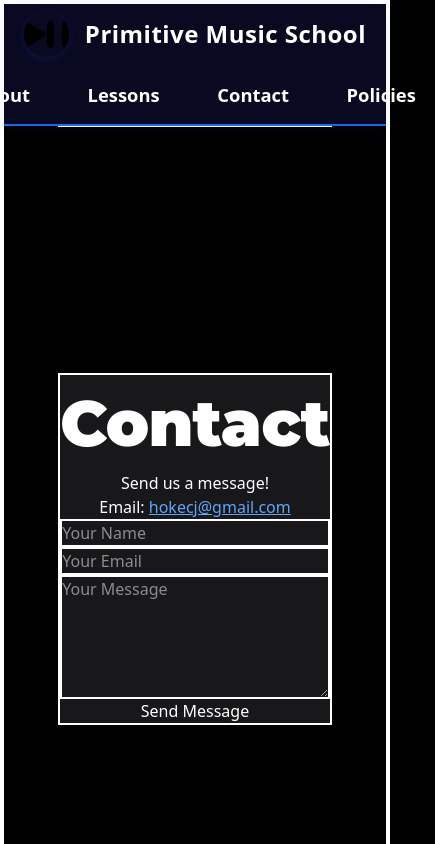
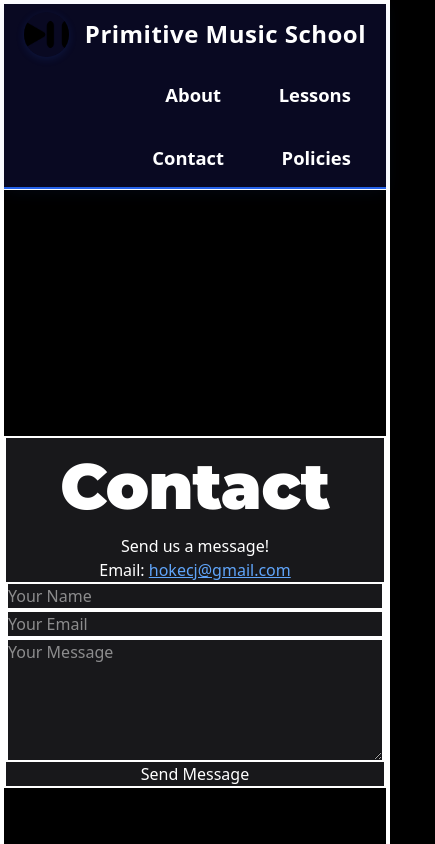
Before and after one commit to PrimitiveJ/musicwebsite2, a React (Vite) app in the folder client/: page /contact in a window 390 px wide. Shown: the top 844 px of the page, 435 px wide, since content can reach past the window. Built offline with nearby package versions, Linux system fonts and the light colour scheme.

Commit message:
made page mobile responsive

```diff
--- a/client/src/components/Layout.jsx
+++ b/client/src/components/Layout.jsx
@@ -1,26 +1,29 @@
 
-import { Outlet, Link } from "react-router-dom"
+
+import { Outlet, Link } from "react-router-dom";
+
 
 
 export default function Layout() {
   return (
     <div className="min-h-screen flex flex-col bg-black text-white border-white border-4">
-      <header className="navbar">
-        <nav className="navbar-inner">
-          <Link to="/" className="navbar-logo">
-            <img src="/music-player-control-button.png" alt="Music Player Button" />
-            Primitive Music School
+      <header className="navbar w-full">
+        <nav className="navbar-inner flex flex-wrap items-center justify-between px-2 sm:px-4 py-2 sm:py-3 w-full">
+          <Link to="/" className="navbar-logo flex items-center gap-2 text-base sm:text-lg font-bold min-w-0 flex-shrink">
+            <img src="/music-player-control-button.png" alt="Music Player Button" className="w-8 h-8 flex-shrink-0" />
+            <span className="truncate">Primitive Music School</span>
           </Link>
-          <div className="navbar-links">
-            <Link to="/about" className="navbar-link">About</Link>
-            <Link to="/lessons" className="navbar-link">Lessons</Link>
-            <Link to="/contact" className="navbar-link">Contact</Link>
-            <Link to="/policies" className="navbar-link">Policies</Link>
+          {/* Always visible nav links, responsive layout */}
+          <div className="navbar-links flex flex-wrap gap-2 sm:gap-4 md:gap-6 w-full justify-end items-center mt-2 sm:mt-0">
+            <Link to="/about" className="navbar-link whitespace-nowrap px-2 py-1 rounded hover:bg-white hover:text-black transition">About</Link>
+            <Link to="/lessons" className="navbar-link whitespace-nowrap px-2 py-1 rounded hover:bg-white hover:text-black transition">Lessons</Link>
+            <Link to="/contact" className="navbar-link whitespace-nowrap px-2 py-1 rounded hover:bg-white hover:text-black transition">Contact</Link>
+            <Link to="/policies" className="navbar-link whitespace-nowrap px-2 py-1 rounded hover:bg-white hover:text-black transition">Policies</Link>
           </div>
         </nav>
       </header>
 
-      <main className="flex-1 max-w-7xl mx-auto p-10 border-y border-white bg-black">
+      <main className="flex-1 max-w-7xl mx-auto p-4 sm:p-10 border-y border-white bg-black w-full">
         <Outlet />
       </main>
 
--- a/client/src/components/LessonTypes.jsx
+++ b/client/src/components/LessonTypes.jsx
@@ -39,22 +39,23 @@ const lessons = [
 import { Link, useNavigate } from "react-router-dom";
 
 
+
 export default function LessonTypes() {
   const navigate = useNavigate();
   return (
-    <section className="py-16 px-4 bg-black w-full flex flex-col items-center justify-center min-h-screen">
+    <section className="py-10 sm:py-16 px-2 sm:px-4 bg-black w-full flex flex-col items-center justify-center min-h-[60vh]">
       <div className="max-w-6xl w-full flex flex-col items-center">
-        <h2 className="text-3xl font-bold text-white mb-10 text-center">Offering Lessons in a variety of disciplines</h2>
-        <div className="lesson-row">
+        <h2 className="text-2xl sm:text-3xl font-bold text-white mb-6 sm:mb-10 text-center">Offering Lessons in a variety of disciplines</h2>
+        <div className="lesson-row grid grid-cols-1 sm:grid-cols-2 md:grid-cols-3 gap-6 w-full">
           {lessons.map(({ title, description }) => (
             <div
               key={title}
-              className="lesson-box"
+              className="lesson-box bg-gray-900 border border-white rounded-lg p-6 flex flex-col items-center shadow hover:scale-105 transition cursor-pointer"
               onClick={() => navigate("/book", { state: { lessonType: title } })}
             >
-              <h3 className="lesson-title">{title}</h3>
-              <p className="lesson-desc">{description}</p>
-              <button className="lesson-btn">Read More & Book</button>
+              <h3 className="lesson-title text-lg sm:text-xl font-semibold text-white mb-2 text-center">{title}</h3>
+              <p className="lesson-desc text-sm sm:text-base text-gray-200 mb-4 text-center">{description}</p>
+              <button className="lesson-btn bg-white text-black font-bold py-1 px-4 rounded hover:bg-gray-200 transition w-full sm:w-auto">Read More & Book</button>
             </div>
           ))}
         </div>
--- a/client/src/pages/Contact.jsx
+++ b/client/src/pages/Contact.jsx
@@ -71,7 +71,7 @@ export default function Contact() {
               className="w-full p-3 rounded-lg bg-black text-white border-2 border-gray-700 focus:border-white focus:ring-2 focus:ring-white transition outline-none"
             />
             {error && <p className="text-red-400 text-sm text-center">{error}</p>}
-            <button type="submit" className="w-full bg-white text-black font-bold py-3 px-4 rounded-lg mt-2 hover:bg-gray-200 transition text-lg tracking-wide shadow">Send Message</button>
+            <button type="submit" className="bg-white text-black font-bold py-2 px-6 rounded shadow hover:bg-gray-200 transition w-full sm:w-auto text-center">Send Message</button>
           </form>
         )}
       </div>
--- a/client/src/pages/Home.jsx
+++ b/client/src/pages/Home.jsx
@@ -1,22 +1,25 @@
 import LessonTypes from "../components/LessonTypes"
 import { Link } from "react-router-dom";
+
 
 export default function Home() {
   return (
     <>
-      <section className="hero-section">
-        <div className="hero-bg"></div>
-        <div className="hero-content">
-          <h1 className="text-7xl md:text-8xl font-extrabold mb-8 text-center drop-shadow-lg tracking-tight font-[Montserrat] text-white">Primitive Music School</h1>
-          <p className="hero-desc">
+      <section className="hero-section relative flex flex-col items-center justify-center min-h-[60vh] px-4 py-10 sm:py-20 bg-gradient-to-b from-black to-gray-900 w-full">
+        <div className="hero-bg absolute inset-0 z-0"></div>
+        <div className="hero-content relative z-10 flex flex-col items-center w-full max-w-3xl">
+          <h1 className="text-3xl sm:text-5xl md:text-7xl font-extrabold mb-6 sm:mb-8 text-center drop-shadow-lg tracking-tight font-[Montserrat] text-white leading-tight">
+            Primitive Music School
+          </h1>
+          <p className="hero-desc text-base sm:text-lg md:text-xl text-center text-white mb-6 sm:mb-8 px-2">
             Personalized music lessons for all ages, beginner to advanced. We are committed to bringing quality musical education to the Triangle area of North Carolina!
           </p>
-         <Link
-              to="/book"
-              className="hero-btn"
-            >
-              Book a Lesson
-            </Link>
+          <Link
+            to="/book"
+            className="hero-btn bg-white text-black font-bold py-2 px-6 rounded shadow hover:bg-gray-200 transition w-full sm:w-auto text-center"
+          >
+            Book a Lesson
+          </Link>
         </div>
       </section>
 
```
